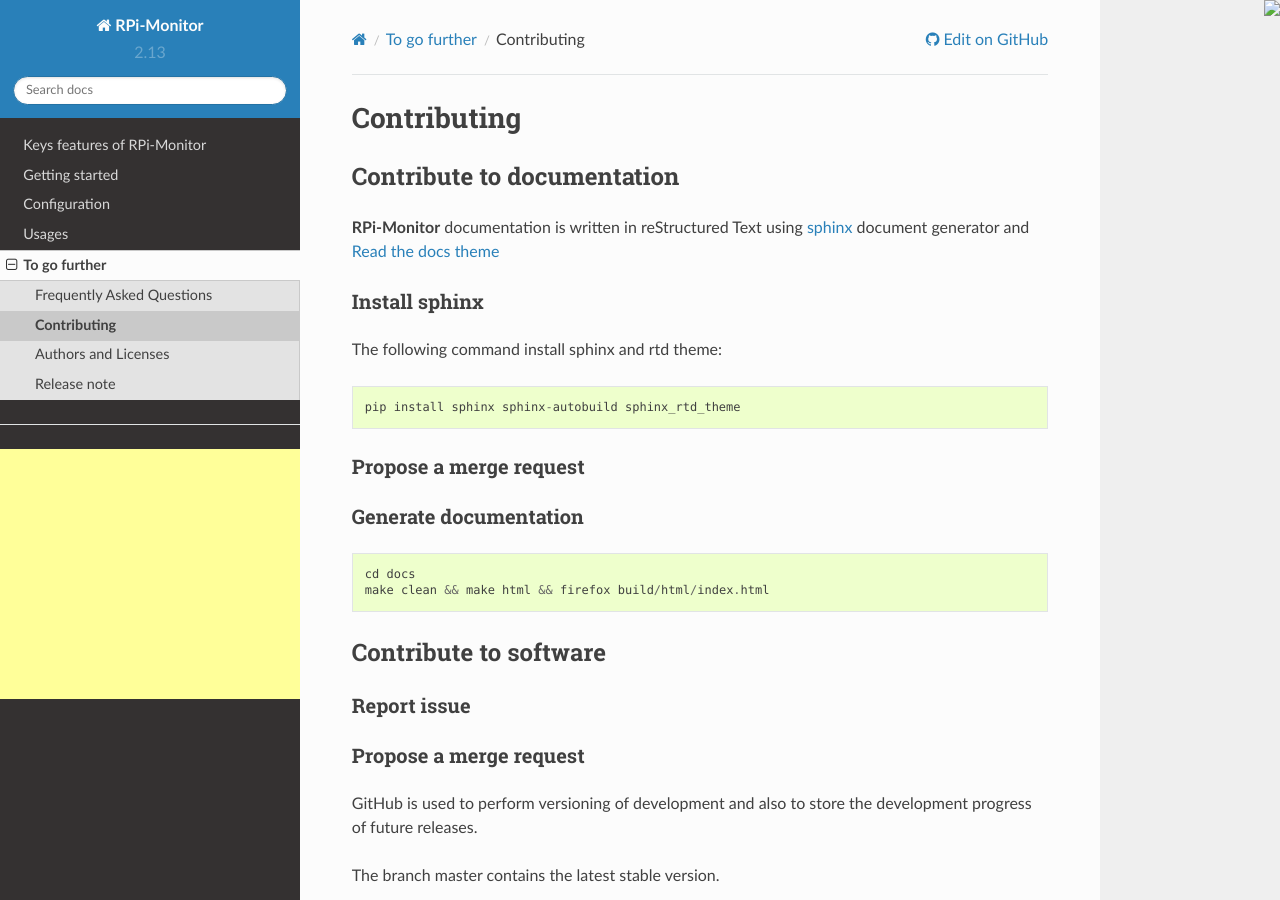
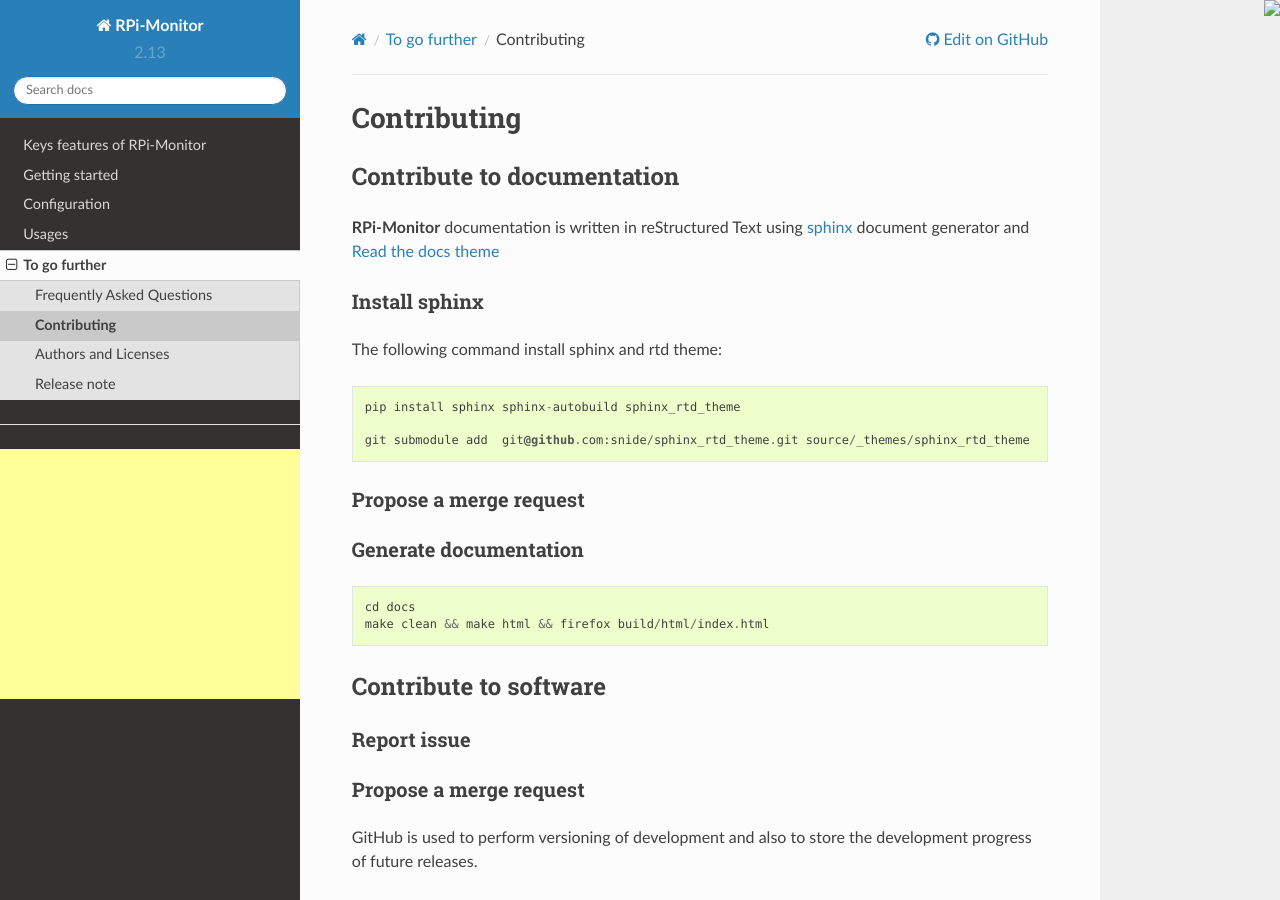
Before and after one commit to XavierBerger/RPi-Monitor, a Sphinx documentation site: the page built from docs/source/42_contributing.rst, in a window 1280 px wide and 900 px high. Built offline with Sphinx 7.4.7 and the Read the Docs theme 2.0.0, drawn with Linux system fonts in a browser that asks for light colours.

Commit message:
Update docs

```diff
--- a/docs/source/42_contributing.rst
+++ b/docs/source/42_contributing.rst
@@ -16,6 +16,8 @@
 ::
 
   pip install sphinx sphinx-autobuild sphinx_rtd_theme
+
+  git submodule add  git@github.com:snide/sphinx_rtd_theme.git source/_themes/sphinx_rtd_theme
 
 
 Propose a merge request
--- a/docs/source/conf.py
+++ b/docs/source/conf.py
@@ -133,7 +133,7 @@
     "work_in_progress": True
 }
 # Add any paths that contain custom themes here, relative to this directory.
-#html_theme_path = []
+html_theme_path = ["_themes/sphinx_rtd_theme"]
 
 # The name for this set of Sphinx documents.
 # "<project> v<release> documentation" by default.
```
Also changed, not shown: .gitmodules (added).
